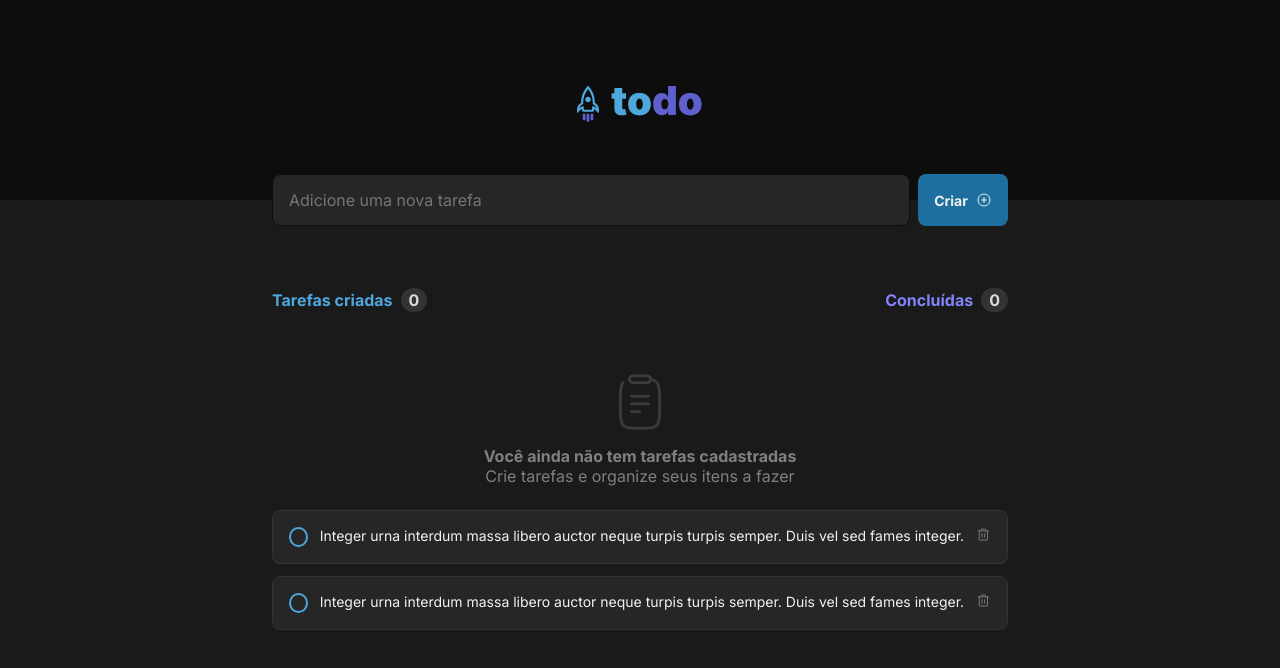
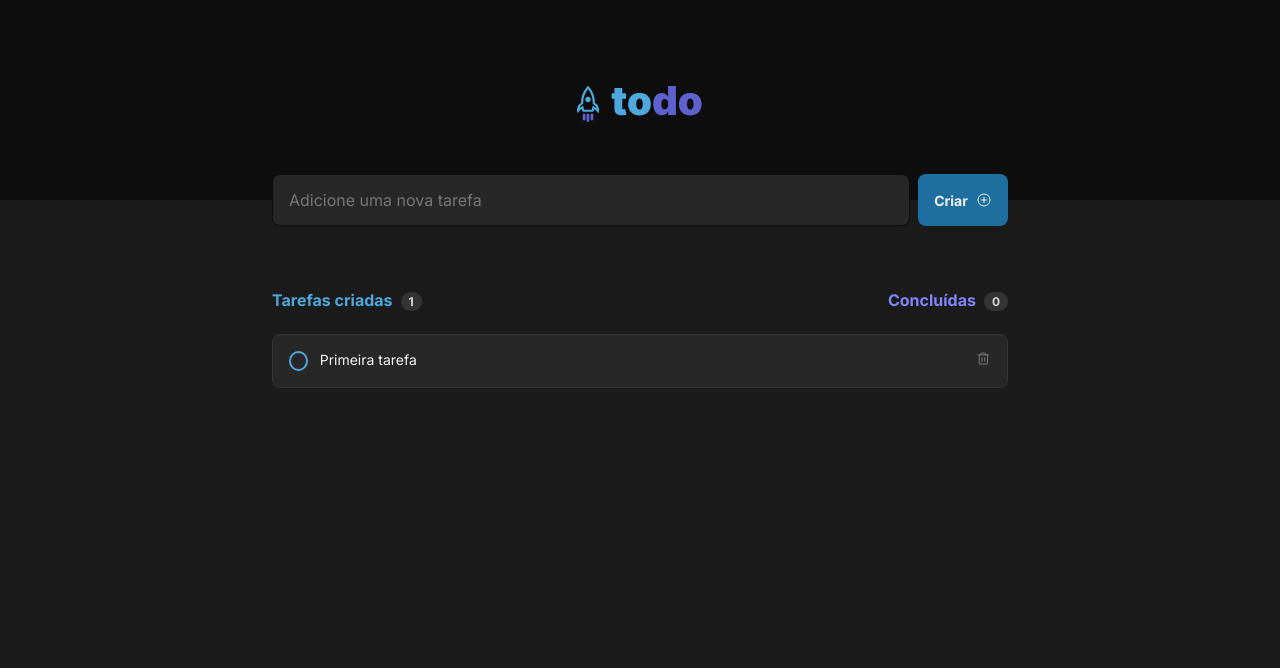
Before and after one commit to lucasminatelli/01-desafio-ignite, a React (Vite) app: page / in a window 1280 px wide. Shown: the top 668 px of the page. Built offline with nearby package versions, Linux system fonts and the light colour scheme.

Commit message:
tarefa props

```diff
--- a/src/components/Tarefa.tsx
+++ b/src/components/Tarefa.tsx
@@ -1,12 +1,17 @@
 import { Trash } from "phosphor-react";
 import styles from "./Tarefa.module.css";
 
-export function Tarefa() {
+interface TarefaProps {
+  done: boolean;
+  title: string;
+}
+
+export function Tarefa({ done, title }: TarefaProps) {
   return (
     <article className={styles.tarefa}>
-      <input type="checkbox" />
-      <p>Integer urna interdum massa libero auctor neque turpis turpis semper. Duis vel sed fames integer.</p>
-      <Trash size={16}/>
+      <input type="checkbox" checked={done} />
+      <p>{title}</p>
+      <Trash size={16} />
     </article>
   );
 }
--- a/src/components/ToDo.module.css
+++ b/src/components/ToDo.module.css
@@ -49,6 +49,7 @@
     padding: 0.125rem 0.5rem;
     border-radius: 999px;
     font-weight: bold;
+    font-size: 0.75rem;
 }
 
 .tarefas_criadas {
--- a/src/components/ToDo.tsx
+++ b/src/components/ToDo.tsx
@@ -1,9 +1,24 @@
+import React from "react";
 import { PlusCircle } from "phosphor-react";
 import { Tarefa } from "./Tarefa";
 import styles from "./ToDo.module.css";
 import doc from "../assets/doc.svg";
 
+interface Tasks {
+  id: number;
+  done: boolean;
+  title: string;
+}
+
 export function ToDo() {
+  const [tasks, setTasks] = React.useState<Tasks[]>([
+    {
+      id: new Date().getTime(),
+      done: false,
+      title: "Primeira tarefa",
+    },
+  ]);
+
   return (
     <div>
       <div>
@@ -20,7 +35,7 @@ export function ToDo() {
         <header className={styles.header}>
           <div>
             <strong className={styles.tarefas_criadas}>Tarefas criadas</strong>
-            <span>0</span>
+            <span>{tasks.length}</span>
           </div>
           <div>
             <strong className={styles.tarefas_concluidas}>Concluídas</strong>
@@ -28,16 +43,19 @@ export function ToDo() {
           </div>
         </header>
 
-        <div className={styles.lista_vazia}>
-          <img src={doc} alt="" />
-          <strong>Você ainda não tem tarefas cadastradas</strong>
-          <span>Crie tarefas e organize seus itens a fazer</span>
-        </div>
-
-        <div className={styles.lista}>
-          <Tarefa />
-          <Tarefa />
-        </div>
+        {tasks.length > 0 ? (
+          <div className={styles.lista}>
+            {tasks.map((task) => (
+              <Tarefa key={task.id} done={task.done} title={task.title} />
+            ))}
+          </div>
+        ) : (
+          <div className={styles.lista_vazia}>
+            <img src={doc} alt="" />
+            <strong>Você ainda não tem tarefas cadastradas</strong>
+            <span>Crie tarefas e organize seus itens a fazer</span>
+          </div>
+        )}
       </div>
     </div>
   );
```
